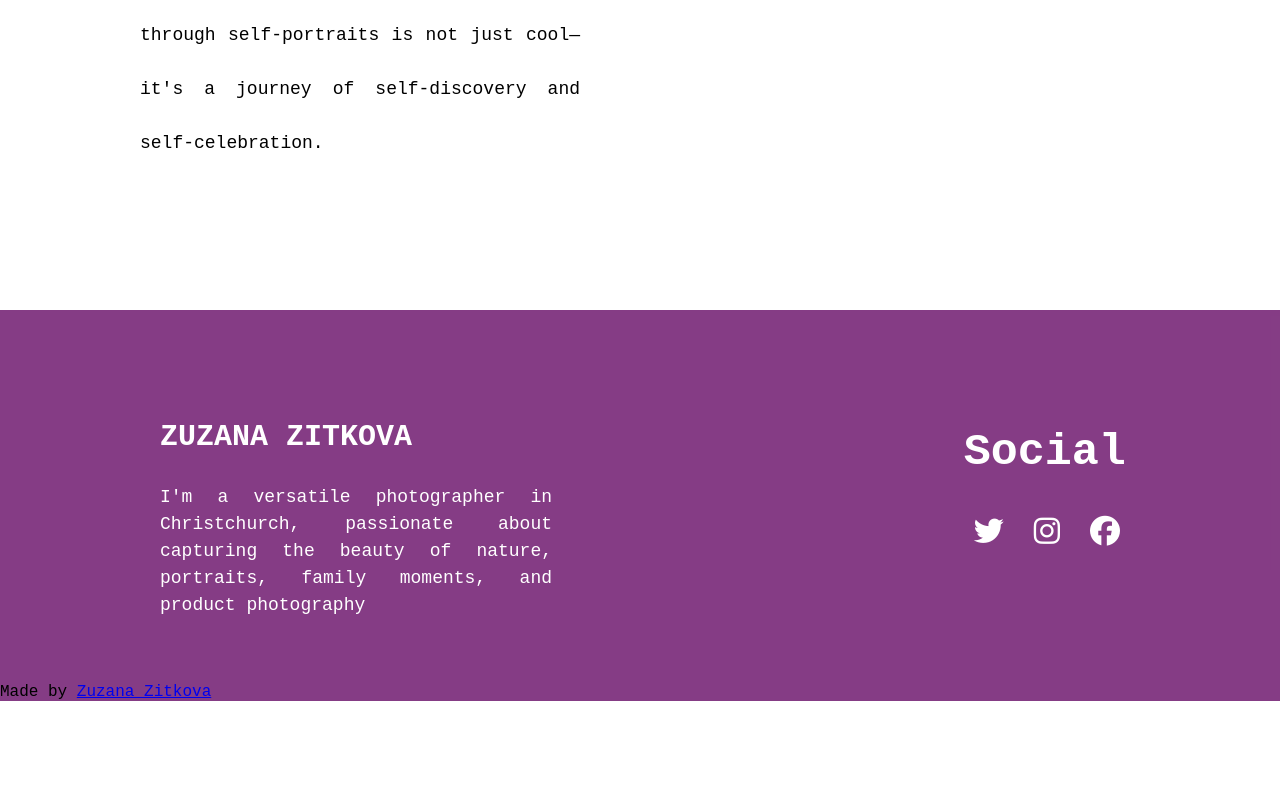
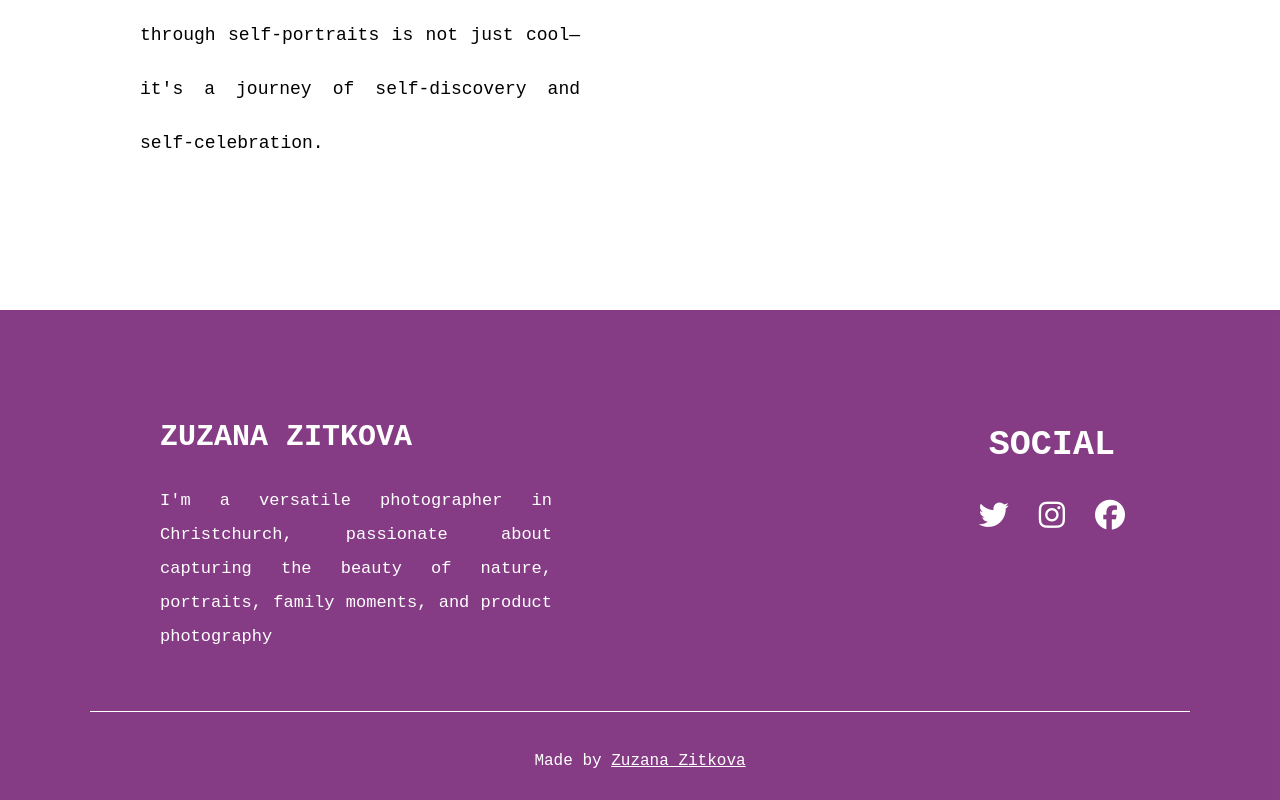
Before and after one commit to ZuzanaZitkova/PhotographyPortfolio, a plain HTML site: page index.html in a window 1280 px wide. Shown: the part 2479-3279 px from the top of the page. Before the commit the page ends 3196 px from the top, so only its background shows below. Drawn offline with Linux system fonts and the light colour scheme.

Commit message:
Styling of the secondary footer

```diff
--- a/index.html
+++ b/index.html
@@ -139,7 +139,7 @@
         </div>
         <div class="be-social">
           <div class="footer-heading">
-            <h2 class="main-footer_heading">Social</h2>
+            <h3 class="main-footer_heading">Social</h3>
           </div>
           <div class="social-links">
             <div class="be-social">
--- a/styles/style.css
+++ b/styles/style.css
@@ -221,7 +221,7 @@ footer {
   justify-content: space-between;
   margin: auto;
   max-width: 1000px;
-  padding: 80px 0 30px 20px;
+  padding: 80px 0 10px 20px;
   color: white;
 }
 .secondary-footer_heading {
@@ -234,11 +234,14 @@ footer {
   display: block;
 }
 .primary-text-footer {
-  line-height: 1.5;
-  font-size: 18px;
+  line-height: 2;
+  font-size: 17px;
   text-align: justify;
 }
-
+.main-footer_heading {
+  text-transform: uppercase;
+  text-align: center;
+}
 .be-social {
   display: block;
   font-size: 30px;
@@ -248,6 +251,24 @@ footer {
 }
 
 .social-links a {
-  padding: 0px 20px 0px 10px;
+  padding: 0px 15px 0px 15px;
+  text-align: center;
+}
+
+/*styling of secondary-footer*/
+
+.secondary-footer-section {
+  color: white;
+  display: block;
+  text-align: center;
+  padding: 30px;
+}
+.brand {
+  border-top: solid 1px white;
+  max-width: 1100px;
+  padding-top: 40px;
   margin: 0 auto;
 }
+.brand a {
+  color: white;
+}
```
